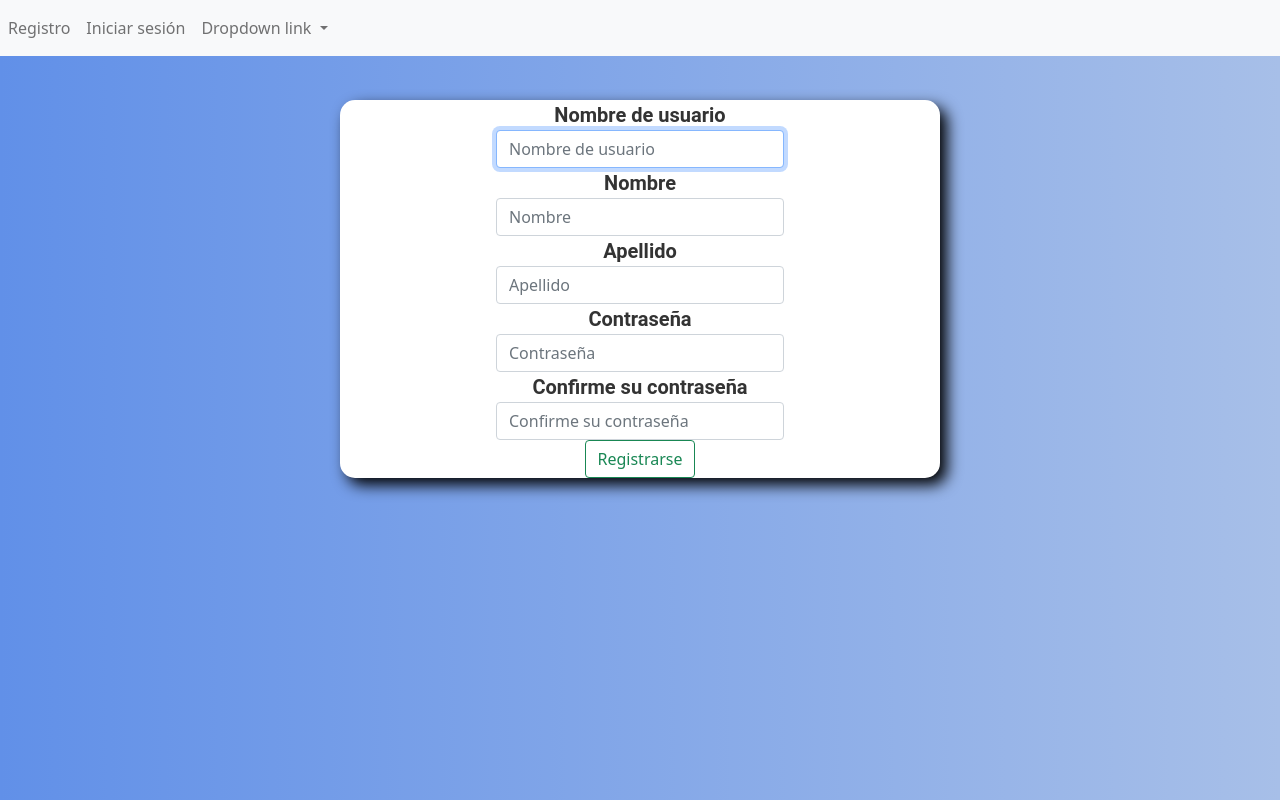
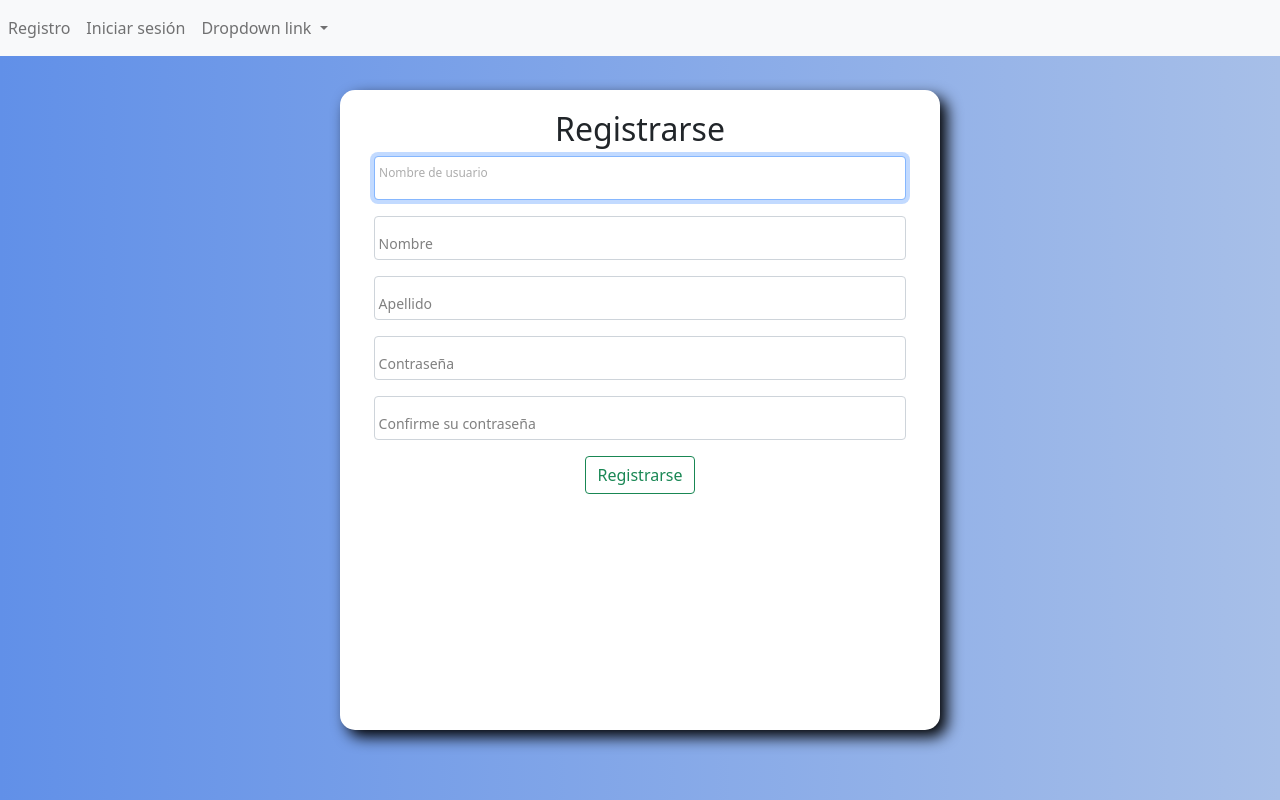
Before and after one commit to alexha31/amiblog, a Flask app: page /register in a window 1280 px wide. Run offline with Flask 2, Linux system fonts and the light colour scheme; some libraries are stand-ins or nearby versions.

Commit message:
css, html

```diff
--- a/static/styles.css
+++ b/static/styles.css
@@ -1,3 +1,8 @@
+*{
+  padding: 0;
+  margin: 0;
+  box-sizing: 0;
+}
 body{
   background: #6190E8;  /* fallback for old browsers */
   background: -webkit-linear-gradient(to left, #A7BFE8, #6190E8);  /* Chrome 10-25, Safari 5.1-6 */
@@ -6,9 +11,11 @@ body{
 }
 
 .container{
-  width: 100%;
+  width: 100vw;
+  padding: 20px;
+  height: 80vh;
   max-width: 600px;
-  margin: 20px auto;
+  margin: 10px auto;
   justify-content: center;
   border-radius: 15px;
   flex-direction: column;
@@ -18,34 +25,21 @@ body{
 
   text-align: center;
 }
-.container label {
-
-  font-family: "Roboto", sans-serif;
-  line-height: 30px;
-  font-size: 20px;
-  font-weight: bold;
-  color: #333;
-
+.container h1{
+  margin-bottom: .5rem;
 }
-/*.container input {
-  width: 90%;
-height: 30px;
-margin: 0.5rem;
-}*/
-
-/*.container button {
-padding: 0.5em 1em;
-border: 2px solid rgb(248, 235, 187);
-border-radius: 10px;
-background: rgb(243, 235, 207);
-cursor: pointer;
-}*/
-
- /*.btn{
-   background: blue;
- }*/
 
  .form-control{
-   width: 50%;
+   width: 95%;
    margin: 0 auto;
+   height: 5px;
  }
+ .mb-3 label{
+   margin-left: 1%;
+   color: gray;
+   font-size: 14px;
+ }
+ .form-floating>.form-control, .form-floating>.form-select{
+ height: 2.75rem;
+ padding: .5rem;
+}
--- a/templates/register.html
+++ b/templates/register.html
@@ -6,27 +6,28 @@
 {% block main %}
     <form action="/register" method="post">
         <div class="container">
-            <div>
-                <label>Nombre de usuario</label>
+            <h2>Registrarse</h2>
+            <div class="mb-3 form-floating">
                 <input autocomplete="off" autofocus name="username" placeholder="Nombre de usuario" class="form-control" required= "" type="text">
+                <label for="username">Nombre de usuario</label>
             </div>
-            <div>
-                <label>Nombre</label>
+            <div class="mb-3 form-floating">
                 <input autocomplete="off" autofocus name="name" placeholder="Nombre" class="form-control" type="text">
+                <label for="name">Nombre</label>
             </div>
-            <div>
-                <label>Apellido</label>
+            <div class="mb-3 form-floating">
                 <input autocomplete="off" autofocus name="lastname" placeholder="Apellido" class="form-control" type="text">
+                <label for="lastname">Apellido</label>
             </div>
-            <div>
-                <label>Contraseña</label>
+            <div class="mb-3 form-floating">
                 <input name="password" autofocus placeholder="Contraseña" class="form-control" type="password">
+                <label for="password" >Contraseña</label>
             </div>
-            <div>
-                <label>Confirme su contraseña</label>
+            <div class="mb-3 form-floating" >
                 <input name="confirmation" placeholder="Confirme su contraseña" class="form-control" type="password">
+                <label for="confirmation ">Confirme su contraseña</label>
             </div>
-        <button  class="btn btn-outline-success"type="submit">Registrarse</button>
+        <button  class="btn btn-outline-success" type="submit">Registrarse</button>
         </form>
         </div>
 
```
